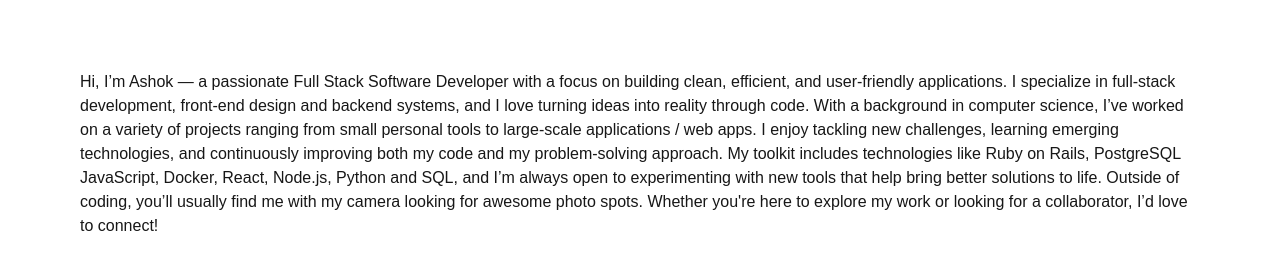
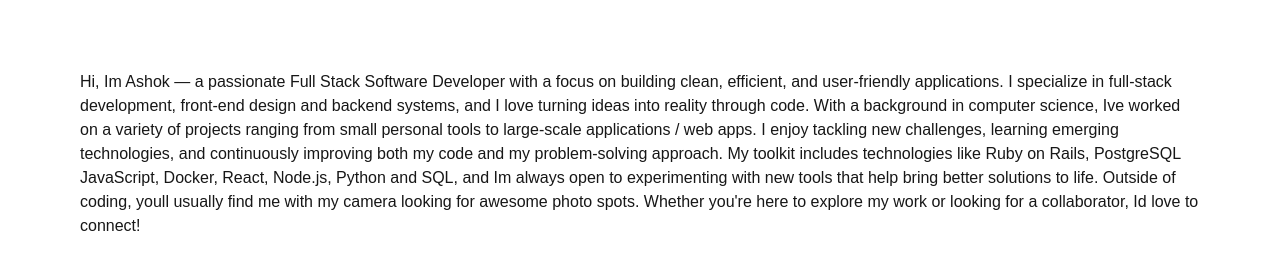
Before and after one commit to AshokSasi/Portfolio-Website, a Next.js app: page /about-me in a window 1280 px wide. Shown: the part 1114-1384 px from the top of the page. Built offline with nearby package versions, Linux system fonts and the light colour scheme.

Commit message:
Changed self description

```diff
--- a/src/app/about-me/page.tsx
+++ b/src/app/about-me/page.tsx
@@ -26,11 +26,11 @@
       </div>
 
       <div className="m-20 text-m/6" style={{ display: 'flex', justifyContent: 'center', alignItems: 'center', height: '100vh'}}>
-        <p>Hi, I’m Ashok — a passionate Full Stack Software Developer with a focus on building clean, efficient, and user-friendly applications. I specialize in full-stack development, front-end design and backend systems, and I love turning ideas into reality through code.
-          With a background in computer science, I’ve worked on a variety of projects ranging from small personal tools to large-scale applications / web apps. I enjoy tackling new challenges, learning emerging technologies, and continuously improving both my code and my problem-solving approach.
-          My toolkit includes technologies like Ruby on Rails, PostgreSQL JavaScript, Docker, React, Node.js, Python and SQL, and I’m always open to experimenting with new tools that help bring better solutions to life.
-          Outside of coding, you’ll usually find me with my camera looking for awesome photo spots.
-          Whether you're here to explore my work or looking for a collaborator, I’d love to connect!
+        <p>Hi, Im Ashok — a passionate Full Stack Software Developer with a focus on building clean, efficient, and user-friendly applications. I specialize in full-stack development, front-end design and backend systems, and I love turning ideas into reality through code.
+          With a background in computer science, Ive worked on a variety of projects ranging from small personal tools to large-scale applications / web apps. I enjoy tackling new challenges, learning emerging technologies, and continuously improving both my code and my problem-solving approach.
+          My toolkit includes technologies like Ruby on Rails, PostgreSQL JavaScript, Docker, React, Node.js, Python and SQL, and Im always open to experimenting with new tools that help bring better solutions to life.
+          Outside of coding, youll usually find me with my camera looking for awesome photo spots.
+          Whether you're here to explore my work or looking for a collaborator, Id love to connect!
         </p>
       </div>
 
```
